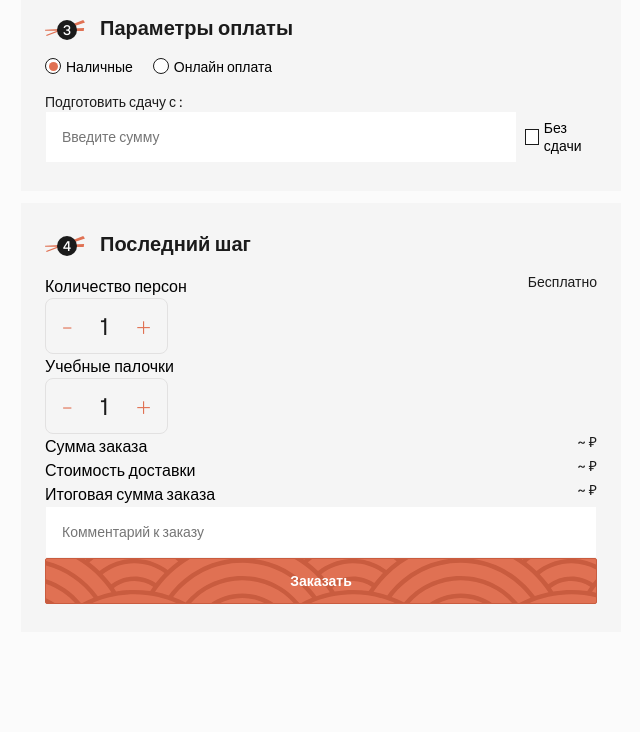
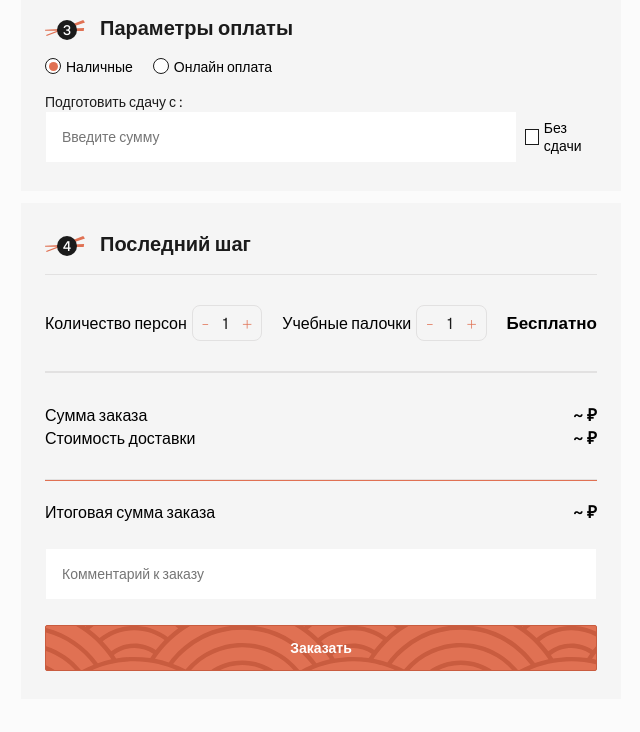
Before and after one commit to alria-k/Riksha-shop, a React (Vite) app: page /order-confirmation in a window 1280 px wide. Shown: the part 1481-2213 px from the top of the page, without its empty margins (636-1276 px from the left). Built offline with nearby package versions, Linux system fonts and the light colour scheme.

Commit message:
finished styling order-confirmation page

```diff
--- a/src/pages/CompleateOrder/CompleateOrder.jsx
+++ b/src/pages/CompleateOrder/CompleateOrder.jsx
@@ -33,6 +33,7 @@ const InputBox = styled.div`
   display: flex;
   justify-content: space-between;
   gap: 8px;
+  align-items: center;
 `;
 const RadioBox = styled.div`
   display: flex;
@@ -50,25 +51,70 @@ const ItemDeliveryText = styled.p`
   font-weight: 500;
 `;
 const PriceText = styled.p`
-  ${paragraphFont}
-  font-weight: 500;
+  font-size: 17px;
+  font-style: normal;
+  font-weight: 600;
+  line-height: normal;
 `;
 const InputGridBox = styled.div`
   display: grid;
   gap: 8px;
   grid: repeat(2, 1fr) / repeat(3, 33%);
-  :nth-child(1) {
-    display: none;
+  input {
+    :nth-child(1) {
+      grid-row: 1 / 2;
+      grid-column: 1 / 3;
+    }
+    :nth-child(4) {
+      grid-row: 2 / 3;
+      grid-column: 2 / 4;
+    }
   }
 `;
 const MapImage = styled.img`
   margin-top: 8px;
 `;
-const OrderDetailsText = styled.p``;
-const BorderBox = styled.div``;
-const QuantityBox = styled.div``;
-const QuantityInner = styled.div``;
-const SummaryBox = styled.div``;
+const OrderDetailsText = styled.p`
+  font-size: 16px;
+  font-style: normal;
+  font-weight: 400;
+  line-height: normal;
+`;
+const BorderBox = styled.div`
+  padding: 30px 0;
+  border-top: 1px solid #e2e1e1;
+  border-bottom: 1px solid #e2e1e1;
+`;
+const QuantityBox = styled.div`
+  flex-wrap: wrap;
+  display: flex;
+  align-items: center;
+  gap: 20px;
+`;
+const QuantityInner = styled.div`
+  display: flex;
+  align-items: center;
+  gap: 5px;
+  p {
+    width: 15px;
+    font-size: 16px;
+  }
+  div {
+    padding: 0px 6px;
+  }
+  button {
+    font-size: 19px;
+    padding: 0 3px;
+  }
+`;
+const SummaryBox = styled.div`
+  padding: 19px 0 0 0;
+  border-top: 1px solid #e07153;
+  display: flex;
+  flex-direction: column;
+  gap: 25px;
+  margin-bottom: 25px;
+`;
 const OrderBtnWrapper = styled.div``;
 
 const deliveryParams = ["Ближайшее время", "Самовывоз", "На дату / время"];
```
